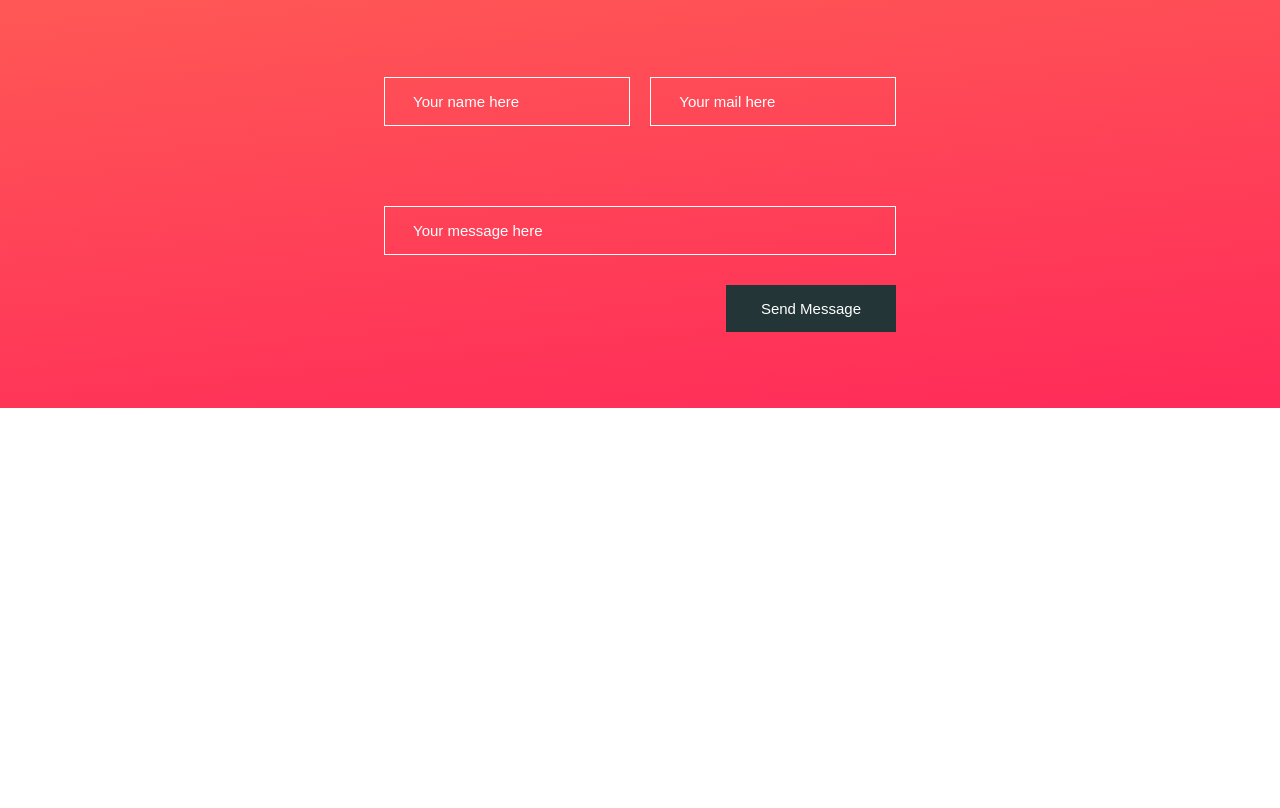
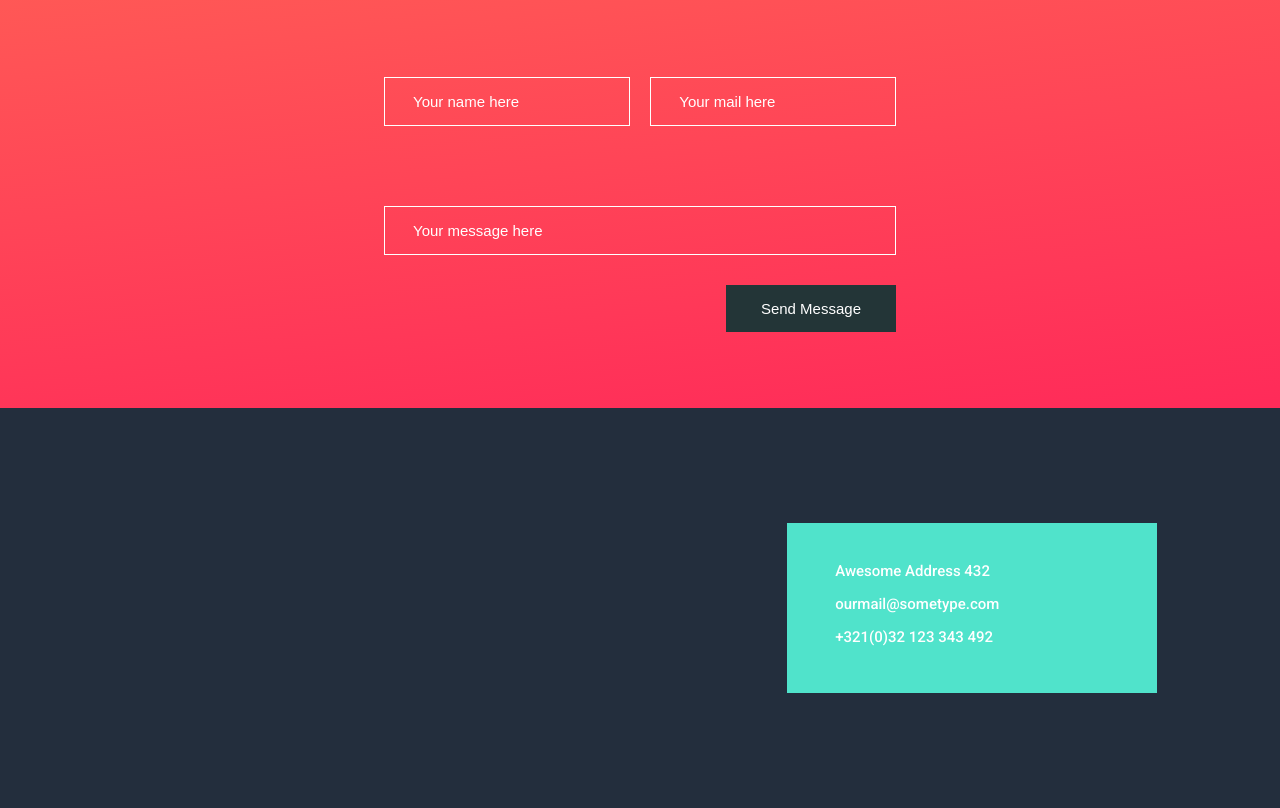
Before and after one commit to Sangsom/zoom-page, a React app: page / in a window 1280 px wide. Shown: the part 8052-8860 px from the top of the page. Before the commit the page ends 8460 px from the top, so only its background shows below. Built offline with nearby package versions, Linux system fonts and the light colour scheme.

Commit message:
feat: Map Section

```diff
--- a/src/components/Main.js
+++ b/src/components/Main.js
@@ -11,6 +11,7 @@ import About from "./About";
 import Add from "./Add";
 import Clients from "./Clients";
 import ContactUs from "./ContactUs";
+import Map from "./Map";
 
 const Main = () => {
   return (
@@ -27,6 +28,7 @@ const Main = () => {
       <Add />
       <Clients />
       <ContactUs />
+      <Map />
     </main>
   );
 };
--- /dev/null
+++ b/src/components/Map.js
@@ -0,0 +1,18 @@
+import React from "react";
+
+const Map = () => {
+  return (
+    <div id="mapSection">
+      <div className="left" />
+      <div className="right">
+        <div className="address">
+          <p>Awesome Address 432</p>
+          <p>ourmail@sometype.com</p>
+          <p>+321(0)32 123 343 492</p>
+        </div>
+      </div>
+    </div>
+  );
+};
+
+export default Map;
--- a/src/index.css
+++ b/src/index.css
@@ -759,3 +759,31 @@ form button {
   /* Microsoft Edge */
   color: #ffffff;
 }
+
+/* Map Section */
+
+#mapSection {
+  display: grid;
+  grid-template-columns: repeat(2, 1fr);
+  height: 400px;
+  background-color: rgb(35, 46, 61);
+}
+
+#mapSection .right {
+  display: flex;
+  align-items: center;
+  margin-left: 23%;
+}
+
+#mapSection .address {
+  width: 370px;
+  height: 170px;
+  background: #50e3cb;
+  padding: 1.5rem 3rem;
+}
+
+#mapSection .address p {
+  font-weight: 500;
+  font-size: 15px;
+  color: #ffffff;
+}
```
